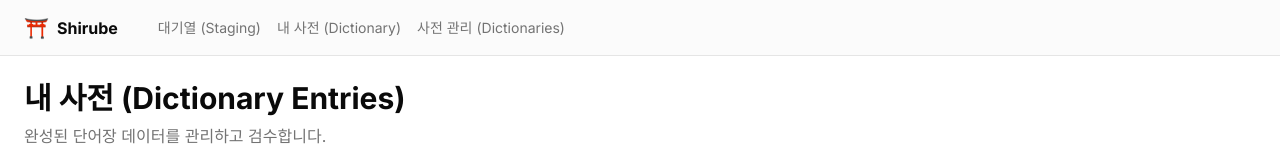
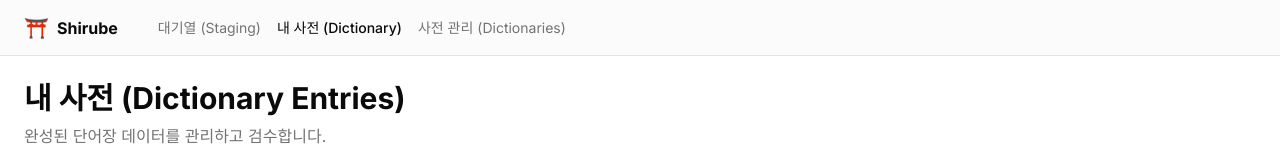
Before and after one commit to coldrain-f/shirube, a Next.js app: page /dictionary in a window 1280 px wide. Shown: the top 160 px of the page. Built offline with nearby package versions, Linux system fonts and the light colour scheme; no server answers; the database is empty.

Commit message:
feat: implement dictionary management page, navigation layout, and global navigation links

```diff
--- a/src/app/dictionary/page.tsx
+++ b/src/app/dictionary/page.tsx
@@ -11,7 +11,7 @@ export default async function DictionaryPage() {
 
   return (
     <div className="h-full w-full p-6 bg-background overflow-y-auto">
-      <div className="max-w-7xl mx-auto space-y-6">
+      <div className="space-y-6">
         <div>
           <h1 className="text-3xl font-bold">내 사전 (Dictionary Entries)</h1>
           <p className="text-muted-foreground mt-2">완성된 단어장 데이터를 관리하고 검수합니다.</p>
--- a/src/app/layout.tsx
+++ b/src/app/layout.tsx
@@ -3,6 +3,7 @@ import { Inter } from 'next/font/google'
 import './globals.css'
 import { Toaster } from '@/components/ui/sonner'
 import Link from 'next/link'
+import NavLinks from '@/components/nav-links'
 
 const inter = Inter({ subsets: ['latin'] })
 
@@ -25,11 +26,7 @@ export default function RootLayout({
               <span className="text-xl">⛩️</span>
               <span className="hidden sm:inline-block">Shirube</span>
             </Link>
-            <nav className="flex items-center gap-4 ml-6 text-sm">
-              <Link href="/staging" className="text-muted-foreground hover:text-foreground">대기열 (Staging)</Link>
-              <Link href="/dictionary" className="text-muted-foreground hover:text-foreground">내 사전 (Dictionary)</Link>
-              <Link href="/dictionaries" className="text-muted-foreground hover:text-foreground">사전 관리 (Dictionaries)</Link>
-            </nav>
+            <NavLinks />
           </header>
           <main className="flex-1 overflow-hidden">
             {children}
--- /dev/null
+++ b/src/components/nav-links.tsx
@@ -0,0 +1,31 @@
+'use client'
+
+import Link from 'next/link'
+import { usePathname } from 'next/navigation'
+import { cn } from '@/lib/utils'
+
+const links = [
+  { href: '/staging', label: '대기열 (Staging)' },
+  { href: '/dictionary', label: '내 사전 (Dictionary)' },
+  { href: '/dictionaries', label: '사전 관리 (Dictionaries)' },
+]
+
+export default function NavLinks() {
+  const pathname = usePathname()
+  return (
+    <nav className="flex items-center gap-4 ml-6 text-sm">
+      {links.map(({ href, label }) => (
+        <Link
+          key={href}
+          href={href}
+          className={cn(
+            'hover:text-foreground transition-colors',
+            pathname.startsWith(href) ? 'text-foreground font-medium' : 'text-muted-foreground'
+          )}
+        >
+          {label}
+        </Link>
+      ))}
+    </nav>
+  )
+}
```
Also changed, not shown: 1 other file (tests, documents, lock files or other folders).
